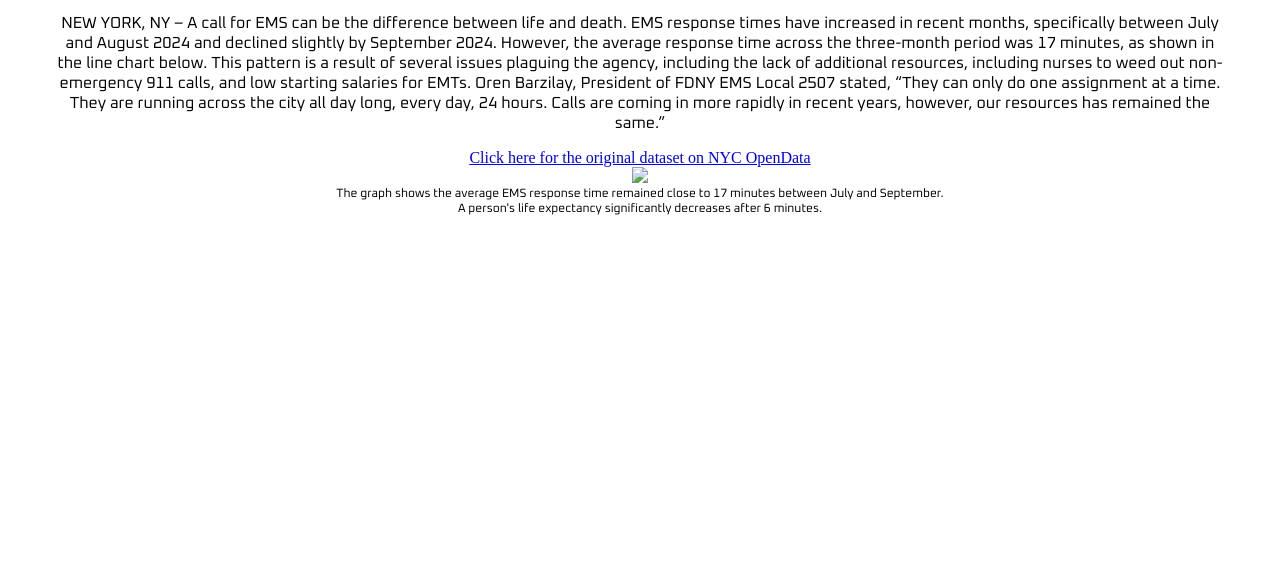
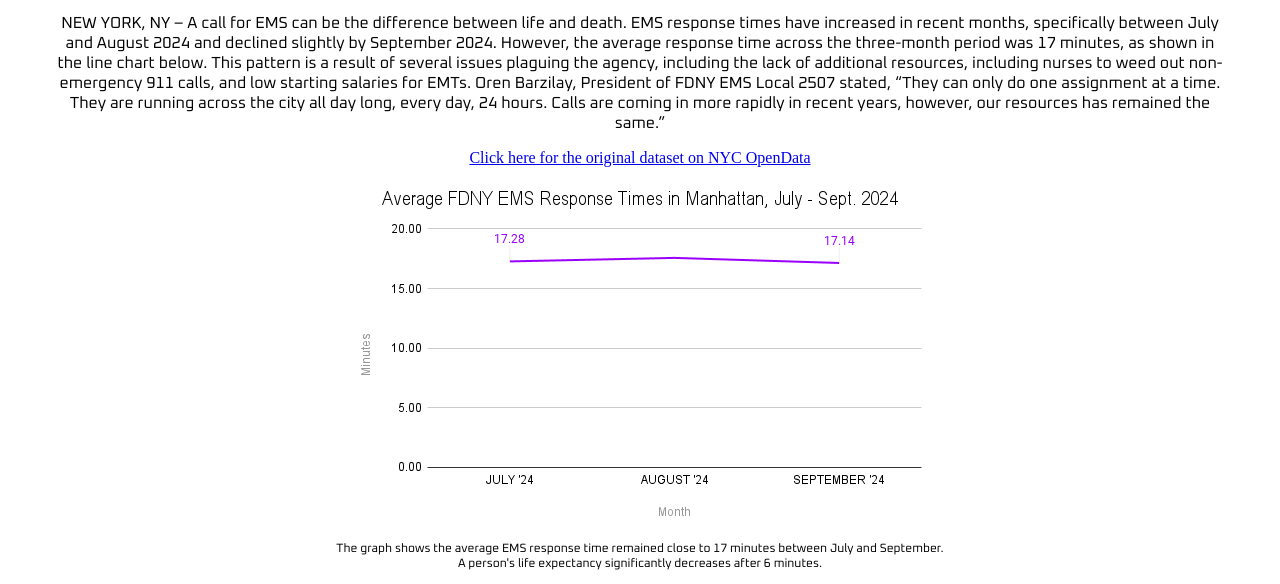
Before and after one commit to bethaneericard76/Assignment2_NEW, a plain HTML site: page index.html in a window 1280 px wide. Shown: the part 753-1337 px from the top of the page. Before the commit the page ends 982 px from the top, so only its background shows below. Drawn offline with Linux system fonts and the light colour scheme; a web font is replaced by a local one.

Commit message:
Update index.html

```diff
--- a/index.html
+++ b/index.html
@@ -59,7 +59,7 @@ width="650"
 </center>
 
 <center>
- <img src= "Average FDNY EMS Response Times in Manhattan, July - Sept. 2024.jpg">
+ <img src= "EMS_Chart.png">
 
 <div class= "oxanium-map-template">
     <div class = "font-size-2"
```
